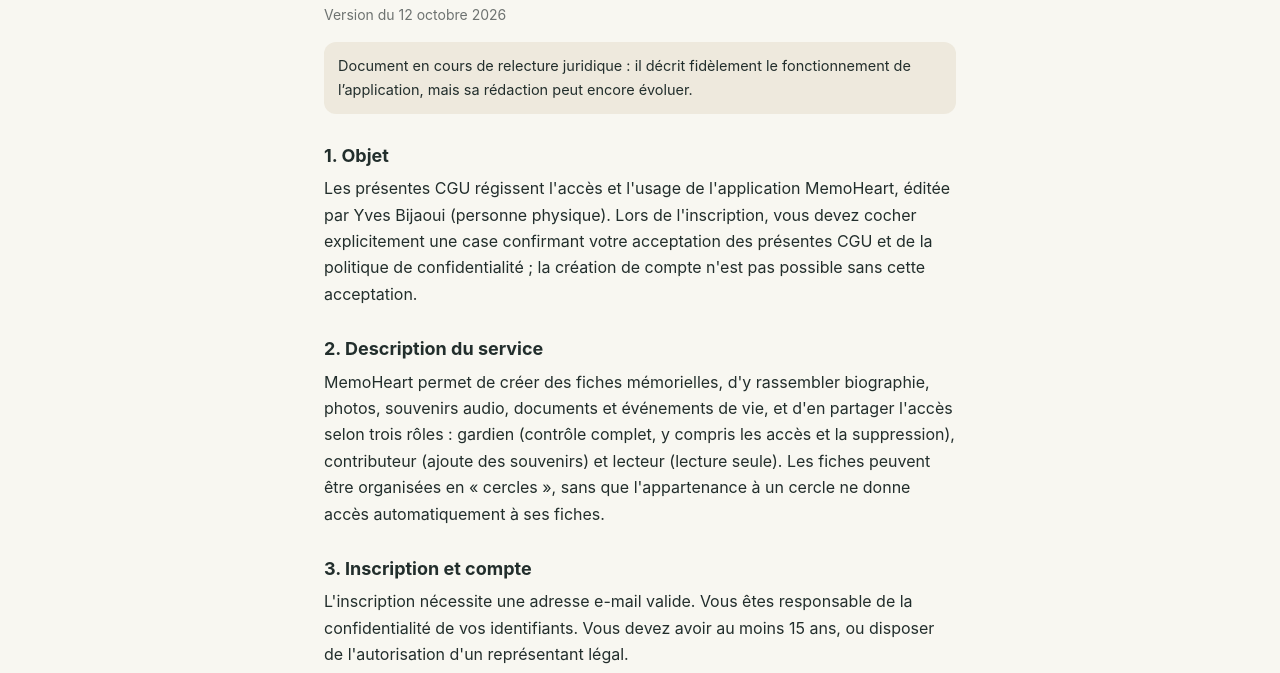
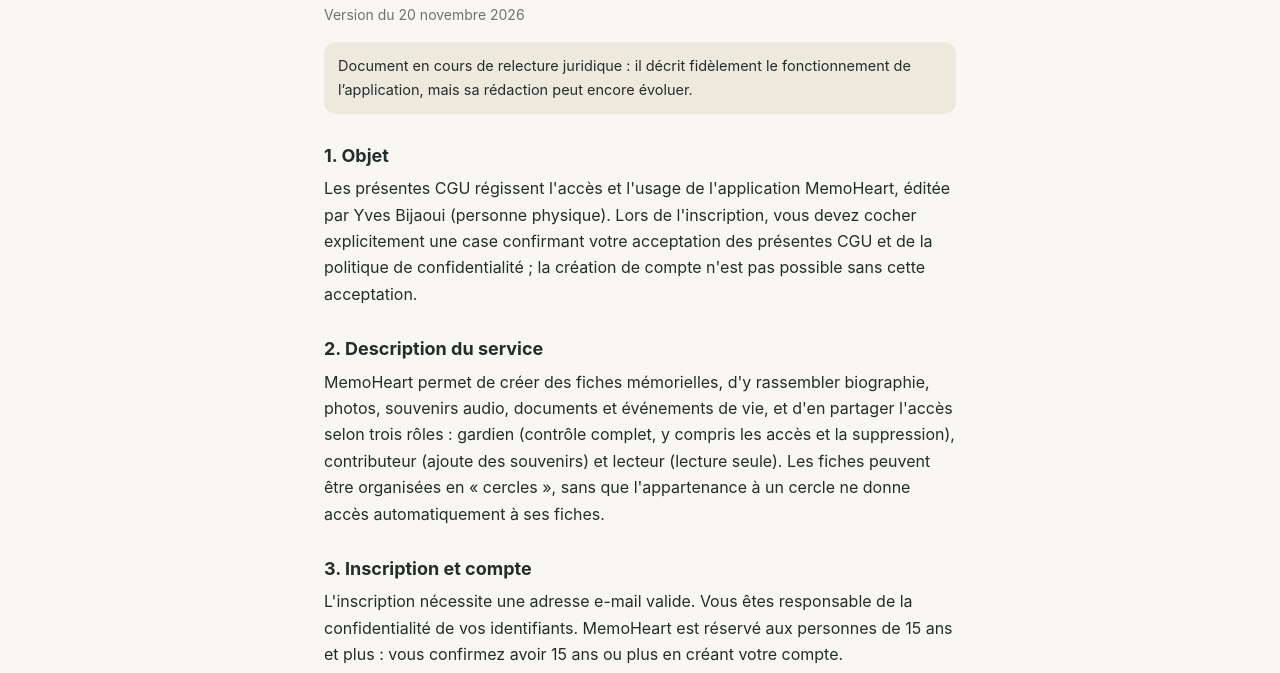
Before and after one commit to yvesbj/memoheart-site, a plain HTML site: page cgu.html in a window 1280 px wide. Shown: the part 127-800 px from the top of the page. Drawn offline with Linux system fonts and the light colour scheme.

Commit message:
Âge minimum : réservé aux 15 ans et plus (CGU art. 3, confidentialité art. 8)
Co-Authored-By: Claude Sonnet 5.5 <noreply@anthropic.com>

```diff
--- a/cgu.html
+++ b/cgu.html
@@ -12,11 +12,11 @@
 <header><a class="brand" href="/">MEMO<span>HEART</span></a></header>
 <main>
 <h1>Conditions générales d'utilisation</h1>
-<p class="updated">Version du 12 octobre 2026</p>
+<p class="updated">Version du 20 novembre 2026</p>
 <p class="draft">Document en cours de relecture juridique : il décrit fidèlement le fonctionnement de l’application, mais sa rédaction peut encore évoluer.</p>
 <h2>1. Objet</h2><p>Les présentes CGU régissent l'accès et l'usage de l'application MemoHeart, éditée par Yves Bijaoui (personne physique). Lors de l'inscription, vous devez cocher explicitement une case confirmant votre acceptation des présentes CGU et de la politique de confidentialité ; la création de compte n'est pas possible sans cette acceptation.</p>
 <h2>2. Description du service</h2><p>MemoHeart permet de créer des fiches mémorielles, d'y rassembler biographie, photos, souvenirs audio, documents et événements de vie, et d'en partager l'accès selon trois rôles : gardien (contrôle complet, y compris les accès et la suppression), contributeur (ajoute des souvenirs) et lecteur (lecture seule). Les fiches peuvent être organisées en « cercles », sans que l'appartenance à un cercle ne donne accès automatiquement à ses fiches.</p>
-<h2>3. Inscription et compte</h2><p>L'inscription nécessite une adresse e-mail valide. Vous êtes responsable de la confidentialité de vos identifiants. Vous devez avoir au moins 15 ans, ou disposer de l'autorisation d'un représentant légal.</p>
+<h2>3. Inscription et compte</h2><p>L'inscription nécessite une adresse e-mail valide. Vous êtes responsable de la confidentialité de vos identifiants. MemoHeart est réservé aux personnes de 15 ans et plus : vous confirmez avoir 15 ans ou plus en créant votre compte.</p>
 <h2>4. Offre gratuite et offres payantes</h2><p>MemoHeart propose une offre gratuite et des offres payantes donnant accès à davantage de fiches. Conditions détaillées dans les CGV.</p>
 <h2>5. Contenu déposé par les utilisateurs</h2><p>Vous restez seul responsable des contenus déposés. En les déposant, vous garantissez disposer des droits nécessaires (droit d'auteur, droit à l'image) ou du consentement des personnes concernées, et qu'ils ne portent pas atteinte aux droits de tiers. Vous accordez à MemoHeart le droit de les héberger et de les afficher aux seules personnes que vous autorisez sur la fiche concernée. MemoHeart ne revendique aucune propriété sur vos contenus.</p><p>Il est interdit de déposer un contenu illicite, diffamatoire, portant atteinte à la vie privée d'un tiers, ou constituant une usurpation d'identité. Un contenu signalé pourra être retiré et le compte suspendu.</p>
 <h2>6. Fusion de fiches et de cercles</h2><p>Toute fusion nécessite l'accord explicite d'un gardien de chaque côté. Une fusion validée est irréversible ; le contenu et les accès de la fiche absorbée sont intégrés à la fiche conservée.</p>
```
Also changed, not shown: confidentialite.html (+2 -2 lines).
